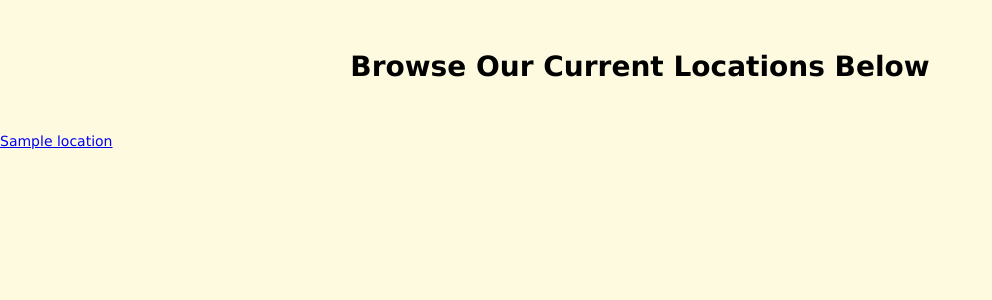
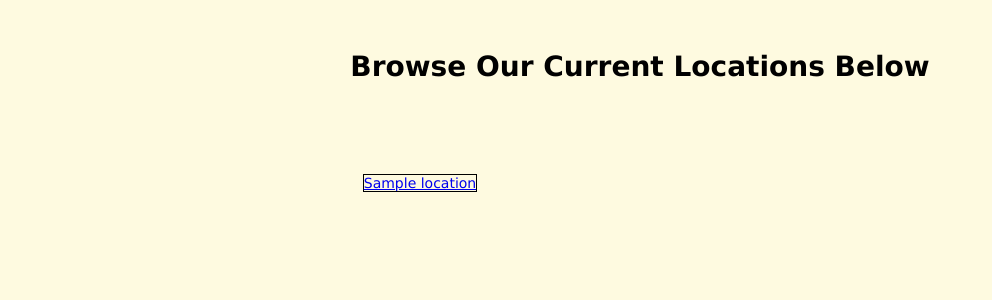
Before and after one commit to pauljburgess/wildlife-locator, a Node server app: page /locations in a window 1280 px wide. Shown: the part 80-380 px from the top of the page, without its empty margins (0-992 px from the left). Run offline with Node 20, Linux system fonts and the light colour scheme; tables that the repository leaves empty hold one stand-in row (values such as "Sample post"); some libraries are stand-ins or nearby versions.

Commit message:
Style Locations index page, redirect New Locations page to index page

```diff
--- a/controllers/locations.js
+++ b/controllers/locations.js
@@ -7,7 +7,7 @@ const newLocation = (req, res) => {
 const create = async(req, res) => {
     try {
         await Location.create(req.body)
-        res.redirect('/')
+        res.redirect('locations')
    } catch(err) {
         console.log(err)
         res.render('locations/new', {errorMsg: err.message})
--- a/public/stylesheets/style.css
+++ b/public/stylesheets/style.css
@@ -27,7 +27,7 @@ nav > a {
   padding: 0 20px 0 20px;
 }
 
-a:hover {
+nav > a:hover {
   background-color: #A9B388;
 }
 
@@ -58,3 +58,20 @@ form {
   text-align: left;
   font-size: 20px;
 }
+
+#locations-index {
+  justify-content: center;
+  display: grid;
+  grid-template-columns: 200px 200px 200px;
+  grid-template-rows: 100px;
+
+  grid-auto-flow: row;
+  column-gap: 20px;
+  row-gap: 20px;
+}
+
+#locations-index > a {
+
+  border: 1px solid black;
+  place-self: center;
+}
--- a/views/locations/index.ejs
+++ b/views/locations/index.ejs
@@ -1,11 +1,13 @@
 <%- include('../partials/header') %>
 
-<h1>Browse Our Current Locations Below</h1>
-
-<% locations.forEach(location => { %>
-    <a href="/"><%= location.name %></a>
-<% }) %>
+    <h1>Browse Our Current Locations Below</h1>
+    <section id="locations-index">
+        <% locations.forEach(location=> { %>
+            <a href="/">
+                <%= location.name %>
+            </a>
+            <% }) %>
+    </section>
 
 
-
-<%- include('../partials/footer') %>
+    <%- include('../partials/footer') %>
```
